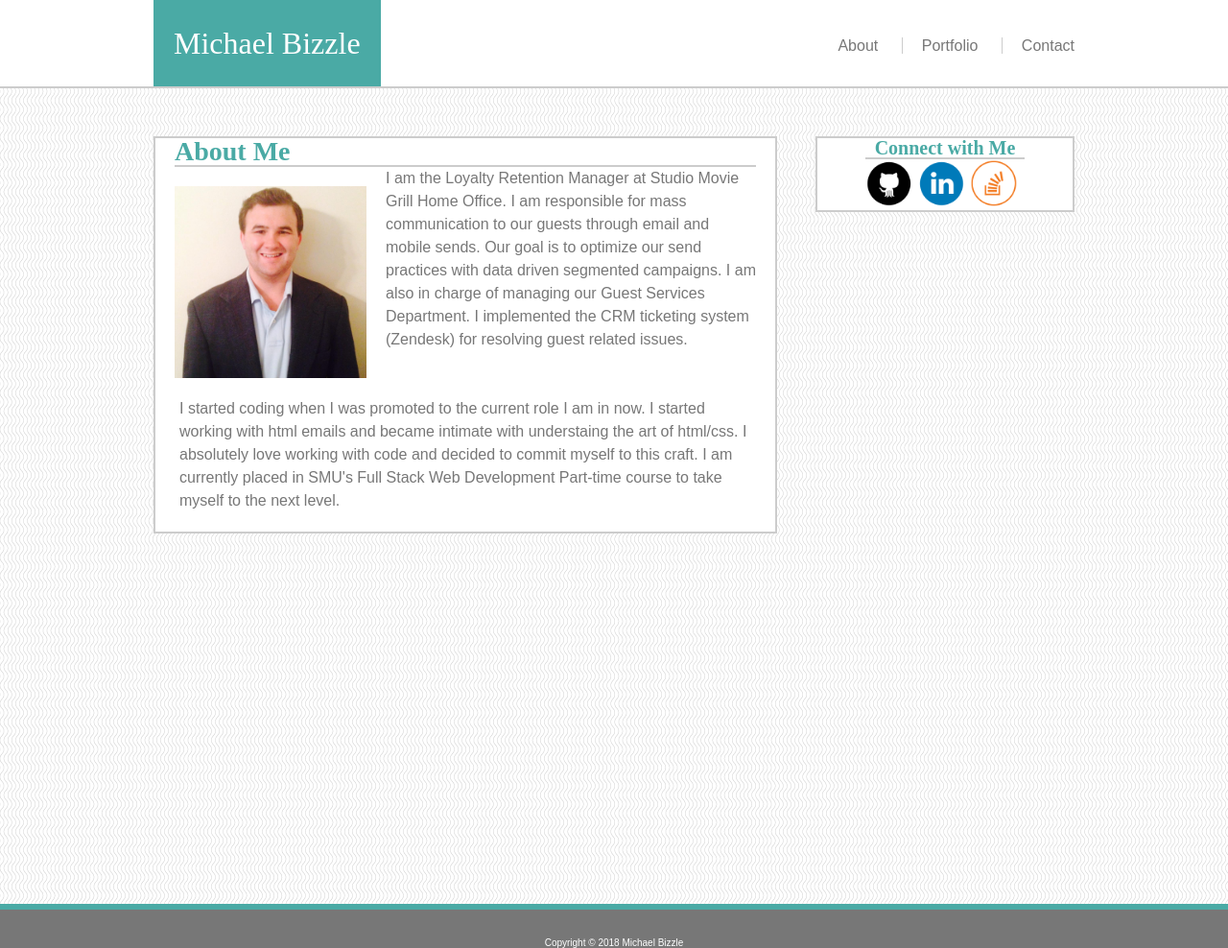
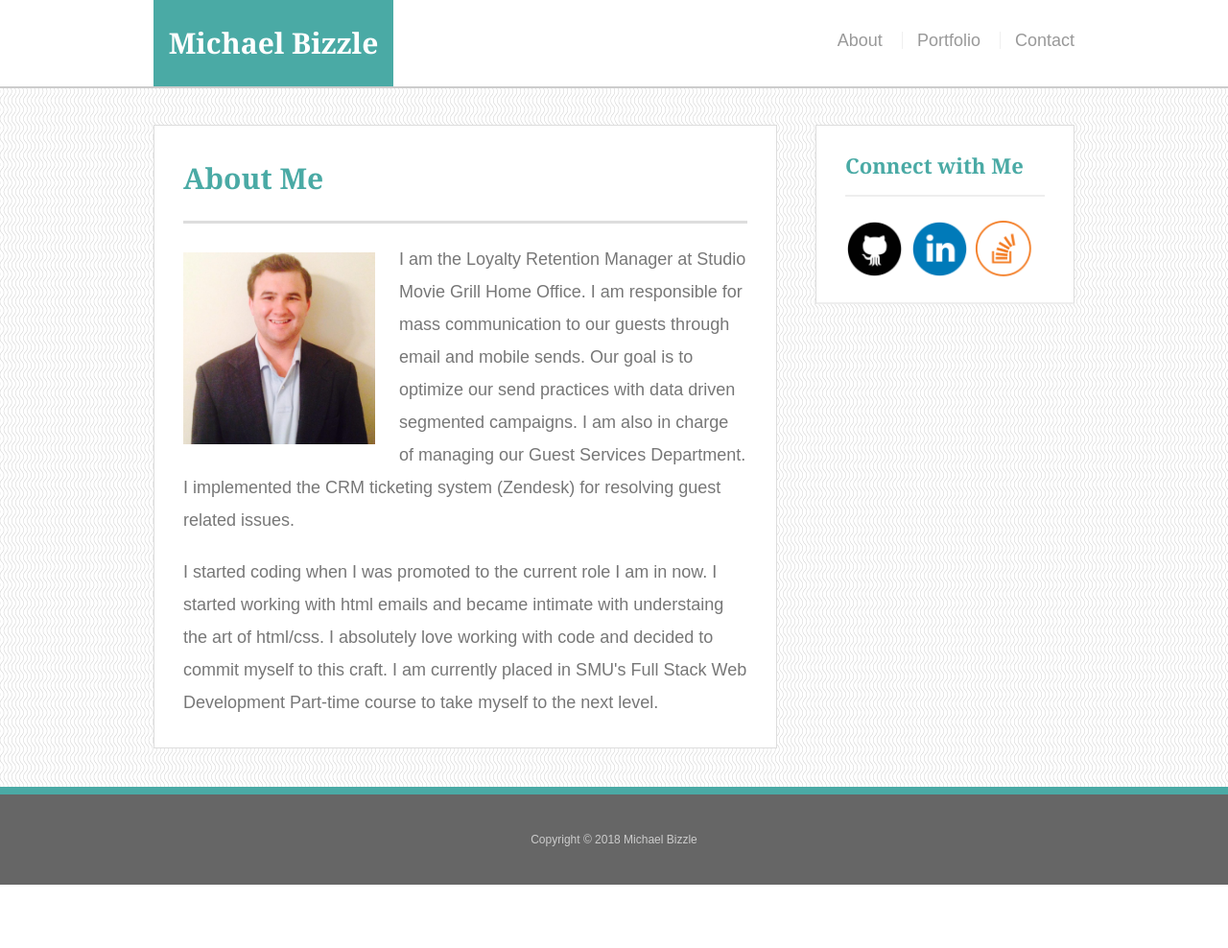
Before and after one commit to mbizzle1464/basic-portfolio, a plain HTML site: page index.html in a window 1280 px wide. Shown: the whole page at 96% size. After the commit the page ends 922 px from the top, so only its background shows below. Drawn offline with Linux system fonts and the light colour scheme; files that its build step writes are made by us from their sources; a script that the page names is missing.

Commit message:
Watched tutorial video and saw how I can improve the layout of my code.  Also learned how to use other features that I was not using in my initial attempted.  Was able to clean up code and provide a better and easier to understand layout.

```diff
--- a/assets/css/style.css
+++ b/assets/css/style.css
@@ -1,210 +1,268 @@
 * {
     box-sizing: border-box;
 }
-html {
-    margin: 0 auto;
-}
-.border {
-    border-bottom: 2px solid #cccccc;
-    margin: 0 auto;
-    background-color: #ffffff;
-}
+
 body {
-    margin: 0;
-    padding: 0;
-    height: 100%;
     background: url('../images/vertical-waves.png') repeat;
-
-}
-
-header {
-    margin: 0 auto;
-    text-align: center;
-    background-color: #ffffff;
-    position: relative;
-    height: 90px;
-    width: 100%;
-}
-a {
-    text-decoration: none;
-    color: #777777;
-}
-h1 {
-    margin: 0 auto;
-    height: 88px;
-}
-h1 a {
-    color: #ffffff;
-}
-#logo {
-    background-color: #4aaaa5;
-    font-size: 32px;
-    line-height: 150%;
-    text-decoration: none;
-    margin: 0 auto;
-    padding: 21px;
-    float: left;
-}
-.nav {
-    line-height: 600%;
-    float: right;
-    margin: 0 auto;
-    position: absolute;
-    top: 0;
-    right: 0;
-}
-h2, h3 {
-    color: #4aaaa5;
-    font-weight: bold;
-}
-h2{
-    font-size: 28px;
-}
-h3 {
-    font-size: 20px;
-}
-ul {
-    padding: 0;
-}
-li {
-    color: #777777;
-    display: inline;
-    list-style-type: none;
-    font-family: Arial, Helvetica, sans-serif;
-    line-height: 80%;
-}
-#about {
-    border-right: 1px solid #cccccc;
-    padding-right: 20px;
-}
-#portfolio {
-    border-right: 1px solid #cccccc;
-    padding-right: 20px;
-    padding-left: 20px;
-}
-#contact {
-    padding-left: 20px;
-}
-.wrapper {
-    width: 960px;
-    margin: 0 auto;
-
-}
-.container {
-    width: 960px;
-    margin: 0 auto;
-}
-#main {
-    float: left;
-    width: 650px;
-    margin: 50px 0 50px 0;
-    border: 2px solid #cccccc;
-    background-color: #ffffff;
-    padding: 0 20px 20px 20px;
-}
-#bio-image {
-    float:left;
-    margin-top: 20px;
-    margin-right: 20px;
-}
-p {
-    line-height: 150%;
+    font-size: 18px;
+    line-height: 34px;
     font-family: Arial, Helvetica, sans-serif;
     color: #777777;
 }
-.float  {
-    margin-top: 20px;
-    padding-left: 5px;
+
+.site {
+    display: flex;
+    min-height: 100vh;
+    flex-direction: column;
+}
+
+.site-content {
+    flex: 1;
+}
+
+.container {
+    width: 100%;
+    max-width: 960px;
+    margin: 0 auto;
+    clear: both;
+}
+
+h1,
+h2,
+h3,
+p {
+    margin-bottom: 20px;
+}
+
+p:last-child {
+    margin-bottom: 0;
+}
+
+h1,
+h2,
+h3 {
+    font-family: Georgia, 'Times New Roman', Times, serif;
+    font-weight: 700;
+    color: #4aaaa5;
+}
+
+h1 {
+    font-size: 30px;
+    line-height: 49px;
+    border-bottom: 3px solid #dddddd;
+    padding-bottom: 20px;
+}
+
+h2,
+h3 {
+    font-size: 22px;
+}
+
+/*header*/
+
+#masthead {
+    background: #ffffff;
+    margin: 0 0 30px;
+    z-index: 99;
+    color: #ffffff;
+    overflow: auto;
+    border-bottom: 2px solid #cccccc;
+    position: fixed;
+    width: 100%;
+}
+
+#logo {
+    width: 250px;
+    height: 90px;
+    background: #4aaaa5;
     float: left;
+    font-family: Georgia, 'Times New Roman', Times, serif;
+    text-align: center;
+    line-height: 90px;
+    color: #ffffff;
+    font-weight: 700;
+    font-size: 30px;
+    text-decoration: none;
 }
-.about {
-    border-bottom: 2px solid #cccccc;
+
+nav {
+    float: right;
+    margin-top: 25px;
 }
-.about h3 {
+
+nav a {
+    color: #999999;
+    text-decoration: none;
+    margin-left: 15px;
+    display: inline-block;
+    border-left: 1px solid #efefef;
+    padding-left: 15px;
+    line-height: 18px;
+}
+
+nav a:first-child {
+    border-left: 0 none;
+}
+
+nav a:hover {
+    color: #4aaaa5;
+    text-decoration: none;
+    margin-left: 15px;
+    display: inline-block;
+    border-left: 1px solid #efefef;
+    padding-left: 15px;
+    line-height: 18px;
+}
+
+/*main*/
+
+#main-container {
+    padding-top: 130px;
+}
+
+.main-section {
+    background: #ffffff;
+    padding: 30px;
+    margin: 0 0 40px 0;
+    width: 100%;
+    max-width: 650px;
+    float: left;
+    border: 1px solid #dddddd;
+}
+
+.auth-image {
+    width: 200px;
+    height: auto;
+    margin-top: 10px;
+    float: left;
+    margin-right: 25px;
+}
+
+/*sidebar*/
+
+.sidebar {
+    background: #ffffff;
+    padding: 30px;
+    width: 100%;
+    max-width: 270px;
+    float: right;
+    border: 1px solid #dddddd;
+    margin-bottom: 20px;
+}
+
+h3,
+.sidebar,
+h2 {
+    border-bottom: 2px solid #eeeeee;
+    padding-bottom: 20px;
+    margin-bottom: 15px;
+    line-height: 22px;
+}
+
+.social {
+    width: 62px;
+    height: 62px;
+    margin-top: 8px;
+    margin-right: 5px;
+}
+
+.social:last-child {
+    margin-right: 0;
+}
+
+/*footer*/
+
+footer {
+    background: #666666;
+    color: #ffffff;
+    padding: 30px 0;
+    clear: both;
+    border-top: 8px solid #4aaaa5;
+    color: #cccccc;
+    font-size: 12px;
     text-align: center;
 }
-#sidebar {
-    float: right;
-    width: 270px;
-    margin: 50px 0 50px auto;
-    border: 2px solid #cccccc;
-    background-color: #ffffff;
-    padding: 0 50px 0 50px;
 
-}
-#stackoverflow {
-    display: inline;
-}
-.column-1 {
+/*portfolio*/
+
+.work {
+    width: 274px;
+    overflow: auto;
+    position: relative;
     float: left;
-    padding: 20px 20px 50px 20px;
-    position: relative;
-
-}
-.column-2 {
-    float: left;
-    padding: 20px;
-    position: relative;
-}
-#box-1 {
-    padding-bottom: 40px;
-    z-index: 1;
-}
-#box-3 {
-    padding-bottom: 40px;
+    margin: 20px 0 25px;
 }
 
-#contact-form  {
-    font-family: Arial, Helvetica, sans-serif;
-    color: #777777;
-    font-size: 18px;
-    padding:25px;
-    margin:0 auto;
-    width: 100%
-}
-fieldset {
-    border: medium none !important;
-    margin: 0 0 30px;
-    min-width: 100%;
-    padding: 0;
-    width: 100%;
-}
-fieldset textarea {
-    line-height: 200%;
-    height: 250px;
-    width: 560px;
-    resize: none;
-    font-family: Arial, Helvetica, sans-serif;
-    color: #777777;
-    font-size: 14px;
-    padding-left: 10px;
-}
-input {
-    width: 560px;
-    margin-top: 10px;
-    line-height: 200%;
-    padding-left: 10px;
-}
-button {
-    color: #ffffff;
-    background-color: #4aaaa5;
-    border: none;
-    font-family: Arial, Helvetica, sans-serif;
-    font-size: 22px;
-    text-align: center;
-    line-height: 200%;
-    padding: 5px 50px 5px 50px;
+.work:nth-child(even) {
+    margin-right: 40px;
 }
 
-footer {
-    clear: both;
+.work img {
+    width: 100%;
+    border: 0 none;
+    opacity: .8;
+}
+
+.work h3 {
+    border-bottom: 0;
+    background: #4aaaa5;
+    color: #ffffff;
     text-align: center;
-    font-size: 10px;
+    position: absolute;
+    bottom: 20px;
+    padding: 15px;
+    width: 100%;
+    line-height: 30px;
+    margin-bottom: 0;
+    font-weight: 300;
+}
+
+/*contact*/
+
+#contact-form ul {
+    margin-bottom: 20px;
+}
+
+#contact-form li {
+    margin-bottom: 10px;
+}
+
+label,
+input[type=text],
+input[type=email],
+textarea {
+    display: block;
+    width: 100%;
     font-family: Arial, Helvetica, sans-serif;
+}
+
+input[type=text],
+input[type=email],
+textarea {
+    height: 35px;
+    border: 1px solid #dddddd;
+    padding: 0 10px;
+    font-size: 14px;
+}
+
+textarea {
+    height: 200px;
+}
+
+input[type=submit] {
+    background: #4aaaa5;
+    border: 0 none;
     color: #ffffff;
-    background-color: #777777;
-    border-top: 6px solid #4aaaa5;
-    padding-top: 30px;
-    width: 100%;
-    margin-top: 850px;
+    font-size: 18px;
+    padding: 10px 30px;
+    cursor: pointer;
 }
+
+input[type=submit]:hover {
+    background: #666666;
+    border: 0 none;
+    color: #ffffff;
+    font-size: 18px;
+    padding: 10px 30px;
+    cursor: pointer;
+}
--- a/index.html
+++ b/index.html
@@ -6,77 +6,56 @@
     <meta http-equiv="X-UA-Compatible" content="IE=edge">
     <title>Michael Bizzle Portfolio</title>
     <meta name="viewport" content="width=device-width, initial-scale=1">
-    <link rel="stylesheet" type="text/css" media="screen" href="reset.css" />
+    <link rel="stylesheet" type="text/css" media="screen" href="assets/css/reset.css" />
     <link rel="stylesheet" type="text/css" media="screen" href="assets/css/style.css" />
     <script src="main.js"></script>
 </head>
-    <div class="border">
-        <div class="wrapper">
-            <header>
-                <h1>
+
+
+<body class="site">
+    <header id="masthead">
+        <div class="container">
             <a href="index.html" id="logo">Michael Bizzle</a>
-                </h1>
-                <ul class="nav">
-                    <li id="about">
+            <nav>
                 <a href="index.html">About</a>
-                    </li>
-                    <li id="portfolio">
                 <a href="portfolio.html">Portfolio</a>
-                    </li>
-                    <li id="contact">
                 <a href="contact.html">Contact</a>
-                    </li>
-                </ul>
+            </nav>
+        </div>
     </header>
-        </div>
-        </div>
-        <body>
-        <div class="container">
-            <section id="main">
-                <div class="about">
-                    <h2>About Me</h2>
-                </div>
-                <img src="assets/images/Profile.jpg" alt="Michael Bizzle" id="bio-image" width="200px" height="200px">
+    <main class="site-content">
+    <div id="main-container" class="container">
+        <section class="main-section">
+            <h1>About Me</h1>
+
+            <img src="assets/images/Profile.jpg" class="auth-image" alt="Michael Bizzle">
 
             <p>I am the Loyalty Retention Manager at Studio Movie Grill Home Office. I am responsible for mass communication
                 to our guests through email and mobile sends. Our goal is to optimize our send practices with data driven
-                    segmented campaigns. I am also in charge of managing our Guest Services Department. I implemented the
-                    CRM ticketing system (Zendesk) for resolving guest related issues.</p>
-                <p class="float">I started coding when I was promoted to the current role I am in now. I started working with html emails
-                    and became intimate with understaing the art of html/css. I absolutely love working with code and decided
-                    to commit myself to this craft. I am currently placed in SMU's Full Stack Web Development Part-time course
-                    to take myself to the next level.
+                segmented campaigns. I am also in charge of managing our Guest Services Department. I implemented the CRM
+                ticketing system (Zendesk) for resolving guest related issues.</p>
+            <p>I started coding when I was promoted to the current role I am in now. I started working with html emails and
+                became intimate with understaing the art of html/css. I absolutely love working with code and decided to
+                commit myself to this craft. I am currently placed in SMU's Full Stack Web Development Part-time course to
+                take myself to the next level.
             </p>
-                <br>
         </section>
-        <section id="sidebar">
-            <div class="about">
-                <h3>Connect with Me</h3>
+
+        <section class="sidebar">
+            <div id="connect">
+                <h2>Connect with Me</h2>
+                <a href="https://github.com/mbizzle1464" target="_blank"><img src="assets/images/github.png" class="social" alt="Github"></a>
+                <a href="https://github.com/mbizzle1464" target="_blank"><img src="assets/images/linkedin.png" class="social" alt="Linkedin"></a>
+                <a href="https://stackoverflow.com/users/8959778/michael-bizzle" target="_blank"><img src="assets/images/stackoverflow.png" class="social" alt="Stackoverflow"></a>
             </div>
-            <ul>
-                <li id="image">
-                    <a href="https://github.com/mbizzle1464" target="_blank">
-                        <img src="assets/images/github.png" alt "Github" id="github-image" width="50px" height="50px">
-                    </a>
-                </li>
-                <li id="image">
-                    <a href="https://www.linkedin.com/in/michael-bizzle-3107b73b/" target="_blank">
-                        <img src="assets/images/linkedin.png" alt="Linkedin" id="linkedin" width="50px" height="50px">
-                    </a>
-                </li>
-                <li id="image">
-                    <a href="https://stackoverflow.com/users/8959778/michael-bizzle" target="_blank">
-                        <img src="assets/images/stackoverflow.png" alt="Stackoverflow" id="stackoverflow" width="50px" height="50px">
-                    </a>
-                </li>
-            </ul>
         </section>
     </div>
+    </main>
+    <footer>
+        <div class="container">
+            Copyright © 2018 Michael Bizzle
+        </div>
+    </footer>
 </body>
-<footer class="footer">
-    <tr>
-        <td>Copyright © 2018 Michael Bizzle</td>
-    </tr>
-</footer>
 
 </html>
```
Also changed, not shown: contact.html (+45 -64 lines), portfolio.html (+41 -75 lines). Lines whose indentation alone changed are shown as unchanged.
